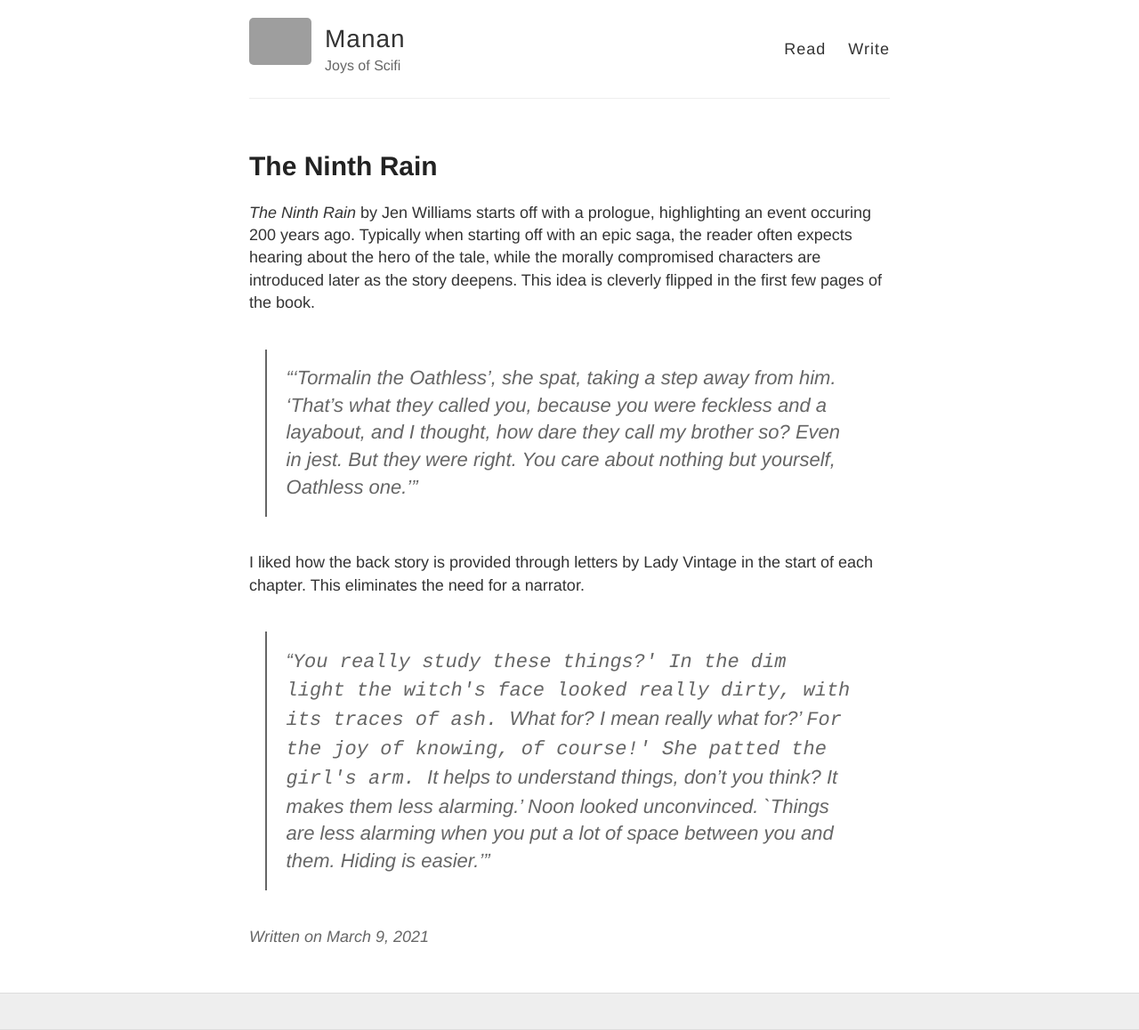
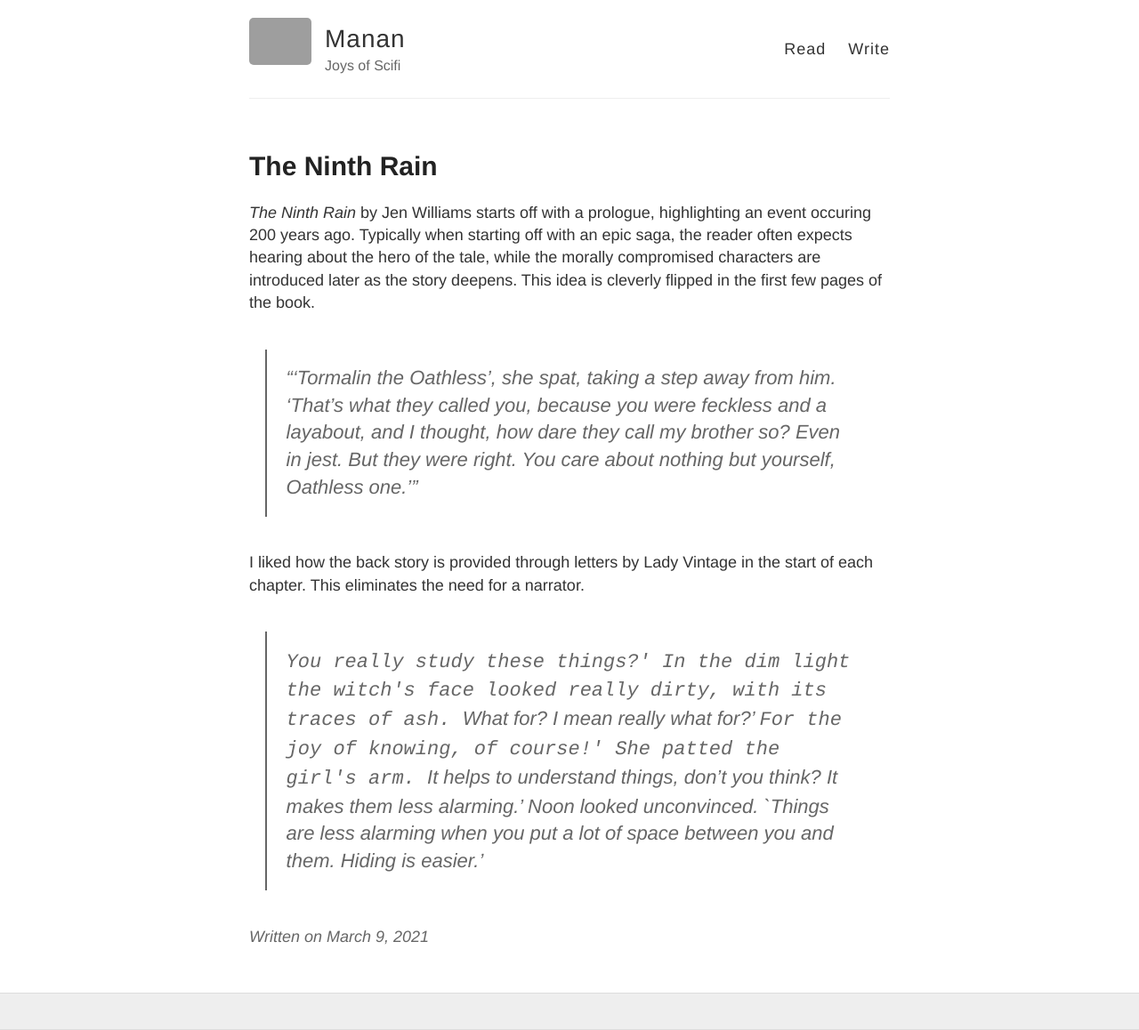
Before and after one commit to MLbyML/Addons, a Jekyll site: the page built from _posts/2021-03-09-The-Ninth-Rain.md, in a window 1280 px wide. Shown: the whole page at 89% size. Built offline with Jekyll 4.4.1, drawn with Linux system fonts in a browser that asks for light colours; a script that is not in the unit is left out; comment, search, counter and statistics services are not loaded; grey boxes are pictures that could not be loaded.

```diff
--- a/_posts/2021-03-09-The-Ninth-Rain.md
+++ b/_posts/2021-03-09-The-Ninth-Rain.md
@@ -14,6 +14,6 @@ comments: true
 
 I liked how the back story is provided through letters by Lady Vintage in the start of each chapter. This eliminates the need for a narrator.
 
-> "`You really study these things?' In the dim light the witch's face looked really dirty, with its traces of ash. `What for? I mean really what for?'
+> `You really study these things?' In the dim light the witch's face looked really dirty, with its traces of ash. `What for? I mean really what for?'
 `For the joy of knowing, of course!' She patted the girl's arm. `It helps to understand things, don't you think? It makes them less alarming.'
-Noon looked unconvinced. `Things are less *alarming* when you put a lot of space between you and them. Hiding is easier.'"
+Noon looked unconvinced. `Things are less *alarming* when you put a lot of space between you and them. Hiding is easier.'
```
